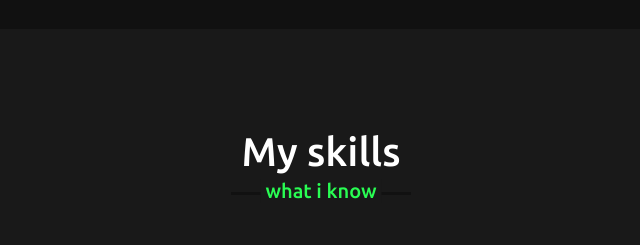
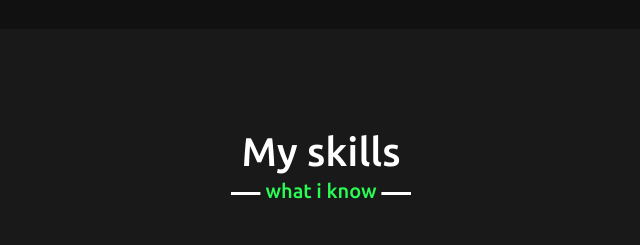
Before and after one commit to Gowshi01/gowshiganportfolioo.github.io, a plain HTML site: page index.html in a window 1280 px wide. Shown: the part 2140-2385 px from the top of the page, 319-959 px from the left. Drawn offline with nearby package versions, Linux system fonts and the light colour scheme.

Commit message:
Update style.css

```diff
--- a/style.css
+++ b/style.css
@@ -349,7 +349,7 @@ p{
 background: #191919;
 }
 .skills .title::before{
-    background: #fffff;
+    background: #ffffff;
 }
 .skills .title::after{
     content: "what i know";
```
